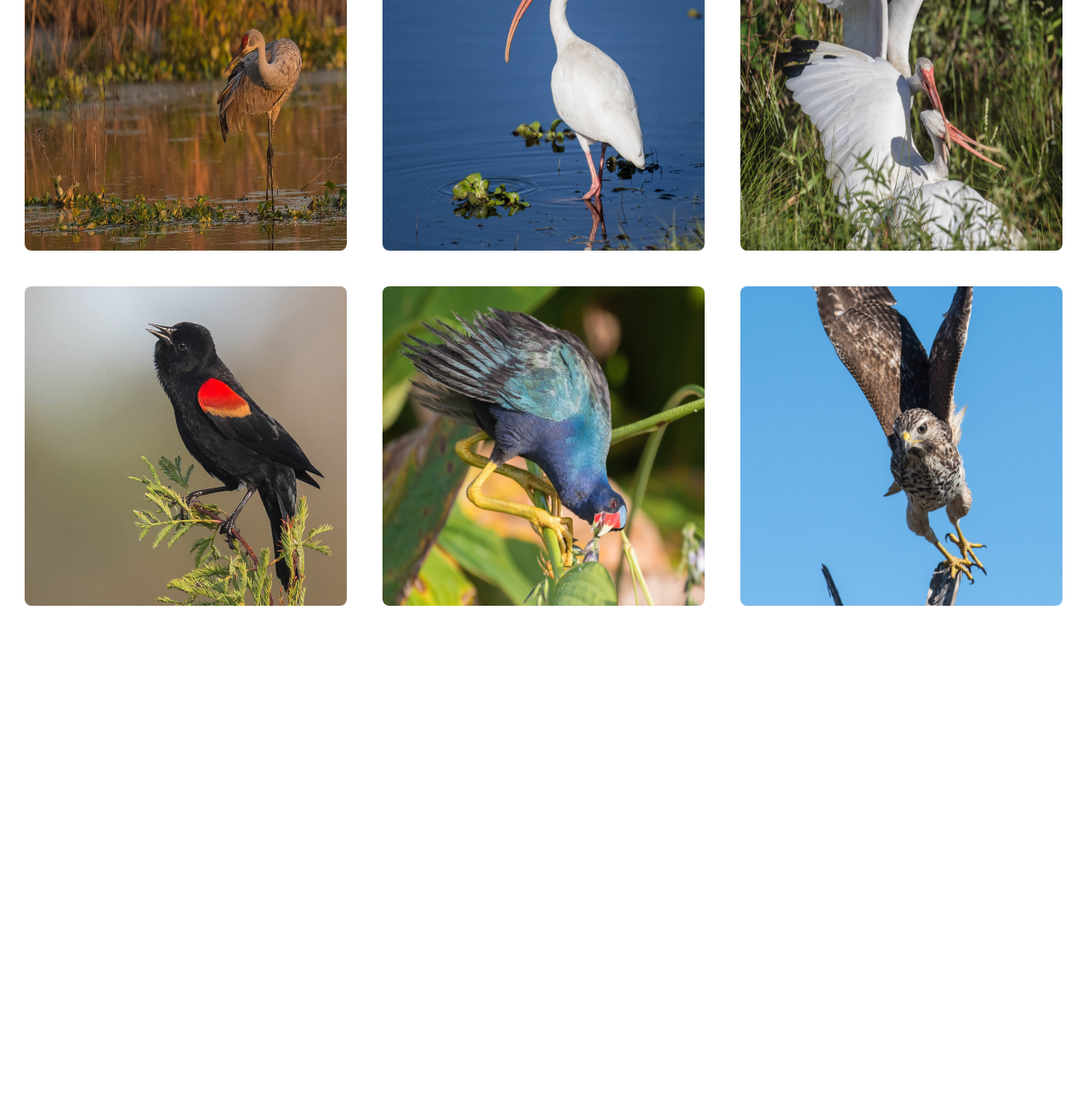
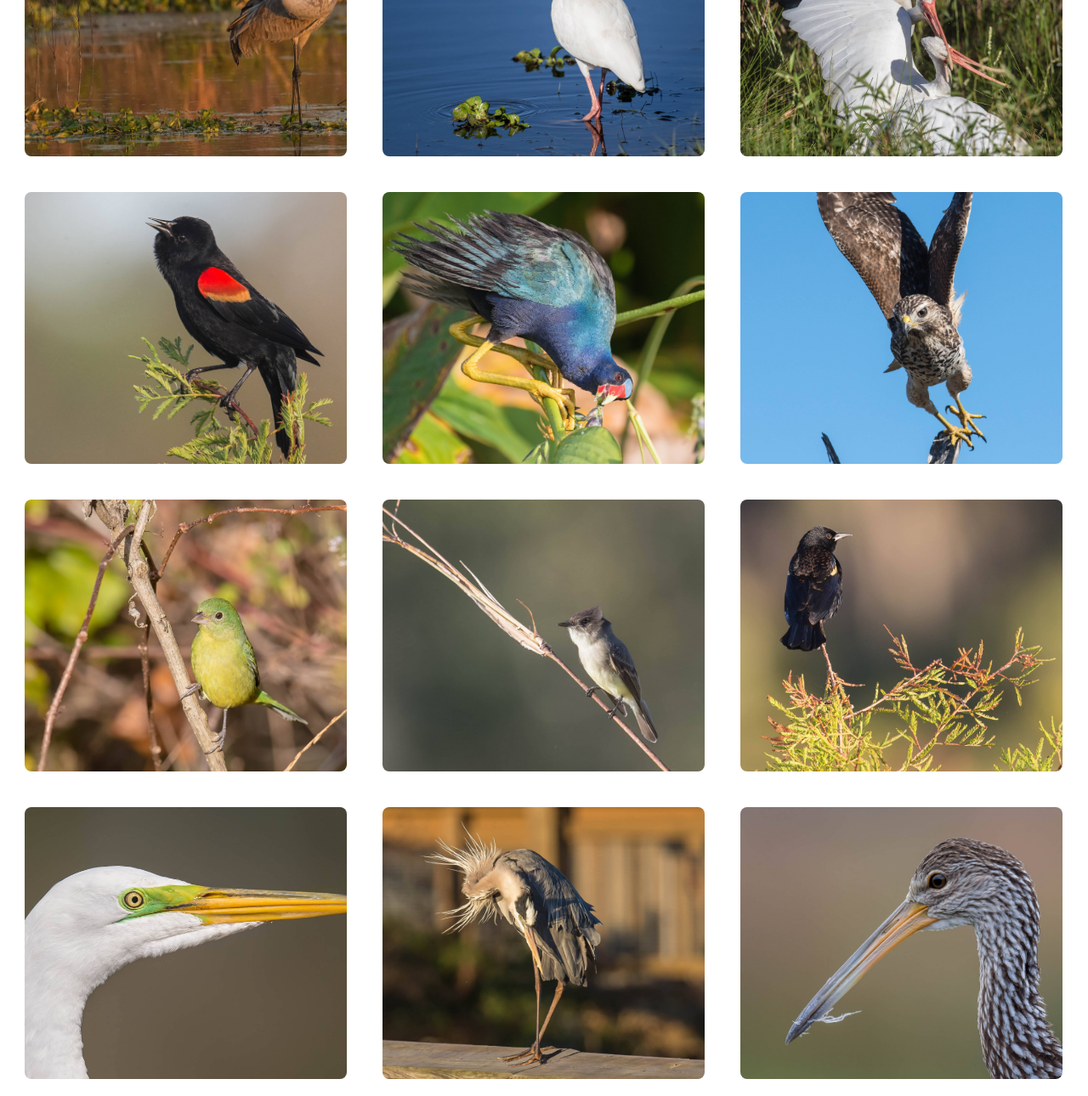
Before and after one commit to ChelseaTompkins/floridawildlife, a plain HTML site: page index.html in a window 1280 px wide. Shown: the part 653-1943 px from the top of the page at 85% size. Before the commit the page ends 1386 px from the top, so only its background shows below. Drawn offline with Linux system fonts and the light colour scheme.

Commit message:
Modified images, name, added more images

```diff
--- a/imgGallery.css
+++ b/imgGallery.css
@@ -9,8 +9,10 @@ h2 {
 
 img {
   width: 30%;
+  height: 25vw;
   float: left;
   margin: 1.66%;
+  object-fit: cover;
   border-radius: 8px;
 }
 
@@ -24,7 +26,3 @@ img:hover{
   -o-transition: all .4s ease-in-out;
   -ms-transition: all .4s ease-in-out;
 }
-
-.heightResize {
-  height: 375.63px;
-}
--- a/index.html
+++ b/index.html
@@ -7,18 +7,26 @@
     <title>Photography by Tom</title>
   </head>
   <body>
-    <h1>Thomas Tompkins</h1>
+    <h1>Tom Tompkins</h1>
     <h2>Gainesville, Florida</h2>
     <img src="tomImgs/tomImg1.jpg">
-    <img class="heightResize" src="tomImgs/tomImg10.jpg">
-    <img class="heightResize" src="tomImgs/tomImg3.jpg">
+    <img src="tomImgs/tomImg10.jpg">
+    <img src="tomImgs/tomImg3.jpg">
 
-    <img class="heightResize" src="tomImgs/tomImg4.jpg">
-    <img class="heightResize" src="tomImgs/tomImg5.jpg">
-    <img class="heightResize" src="tomImgs/tomImg6.jpg">
+    <img src="tomImgs/tomImg4.jpg">
+    <img src="tomImgs/tomImg5.jpg">
+    <img src="tomImgs/tomImg6.jpg">
 
-    <img class="heightResize" src="tomImgs/tomImg7.jpg">
-    <img class="heightResize" src="tomImgs/tomImg8.jpg">
-    <img class="heightResize" src="tomImgs/tomImg9.jpg">
+    <img src="tomImgs/tomImg7.jpg">
+    <img src="tomImgs/tomImg8.jpg">
+    <img src="tomImgs/tomImg9.jpg">
+
+    <img src="tomImgs/tomImg11.jpg">
+    <img src="tomImgs/tomImg12.jpg">
+    <img src="tomImgs/tomImg13.jpg">
+
+    <img src="tomImgs/tomImg14.jpg">
+    <img src="tomImgs/tomImg15.jpg">
+    <img src="tomImgs/tomImg16.jpg">
   </body>
 </html>
```
Also changed, not shown: tomImgs/tomImg11.jpg (added), tomImgs/tomImg12.jpg (added), tomImgs/tomImg13.jpg (added), tomImgs/tomImg14.jpg (added), tomImgs/tomImg15.jpg (added), tomImgs/tomImg16.jpg (added).
